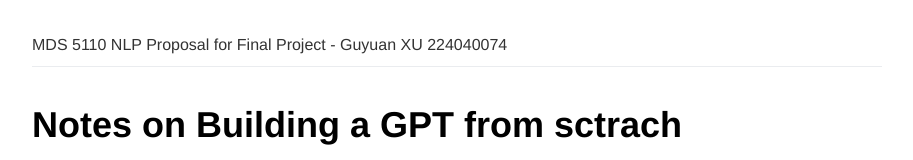
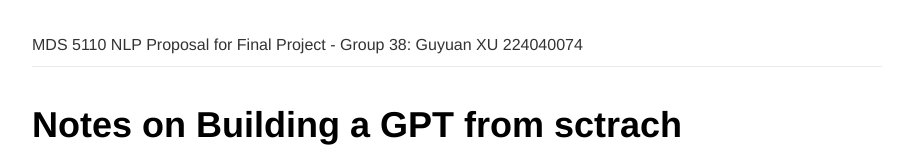
Before and after one commit to xuguy/xuguy.github.io, a plain HTML site: page proposal.html in a window 1280 px wide. Shown: the top 160 px of the page, without its empty margins (183-1096 px from the left). Drawn offline with nearby package versions, Linux system fonts and the light colour scheme.

Commit message:
fix some typo

```diff
--- a/proposal-GuyuanXu-224040074.html
+++ b/proposal.html
@@ -25,7 +25,7 @@
       <div class="crossnote markdown-preview  ">
 
 <div style="border-bottom: 1px solid #eaecef; padding-bottom: 0.5em; margin-bottom: 2em;">
-<h7 align="center">MDS 5110 NLP Proposal for Final Project - Guyuan XU 224040074
+<h7 align="center">MDS 5110 NLP Proposal for Final Project - Group 38: Guyuan XU 224040074
 </h7></div>
 <h1 id="notes-on-building-a-gpt-from-sctrach">Notes on Building a GPT from sctrach </h1>
 <h2 id="1-introduction">1. Introduction </h2>
```
Also changed, not shown: 1 other file.
